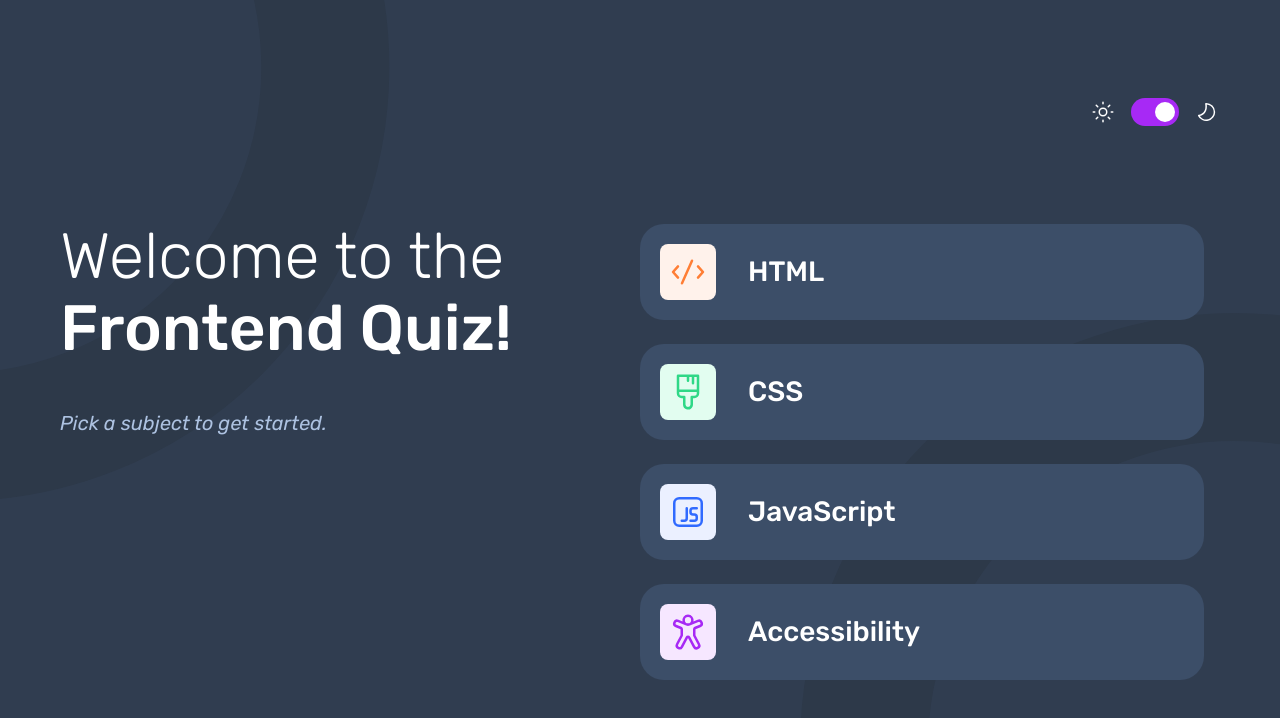
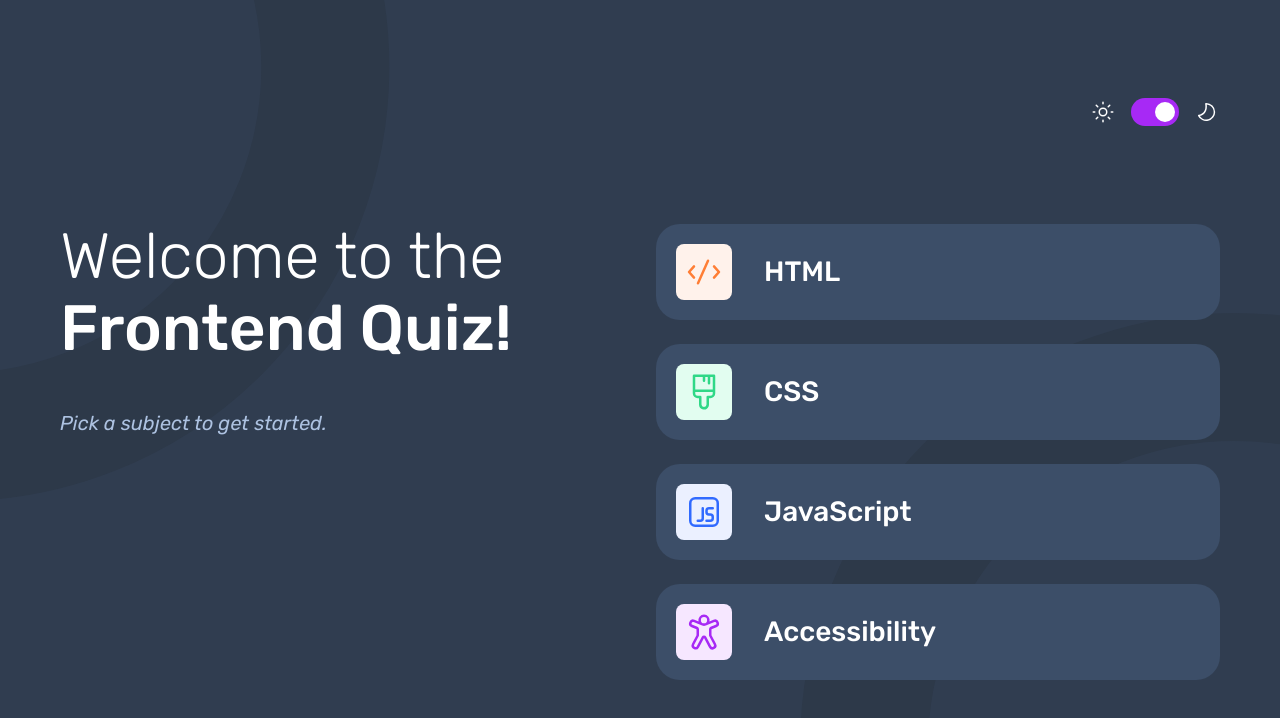
Before and after one commit to eestaniel/fem-quiz-app, a React (Vite) app: page / in a window 1280 px wide. Shown: the top 718 px of the page. Built offline with nearby package versions, Linux system fonts and the light colour scheme.

Commit message:
fix: alignment start menu

```diff
--- a/src/components/start_menu/StartMenu.module.css
+++ b/src/components/start_menu/StartMenu.module.css
@@ -170,6 +170,7 @@
 
     section {
       width: 50%;
+      align-items: end;
 
       .selection {
         max-width: 35.25rem;
```
